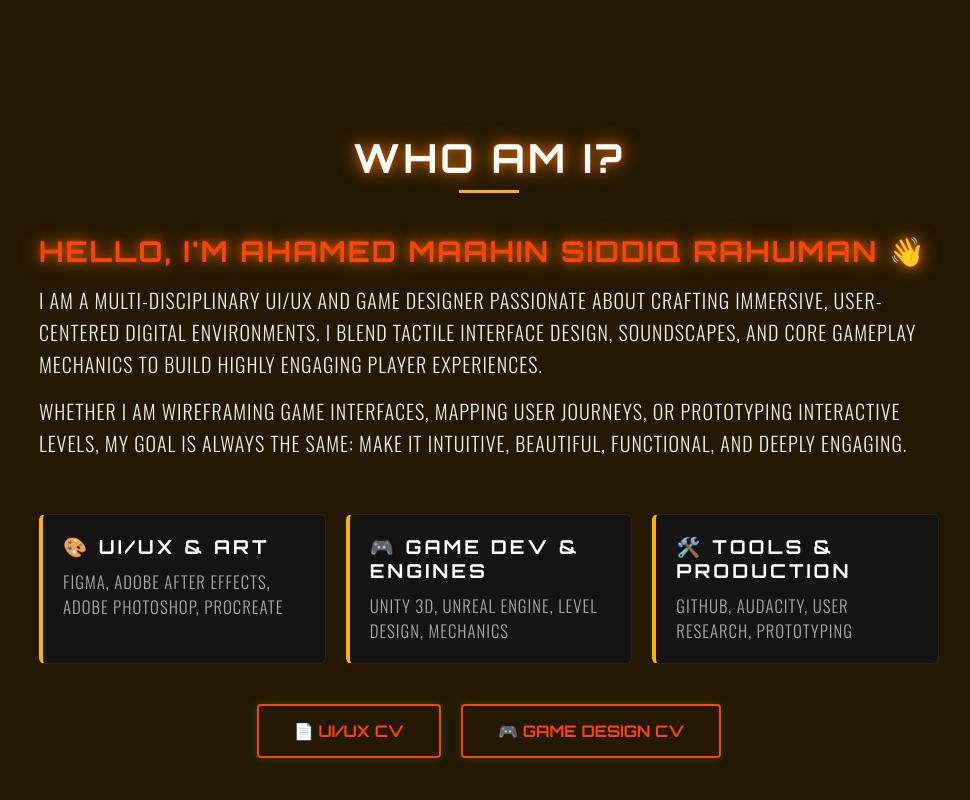
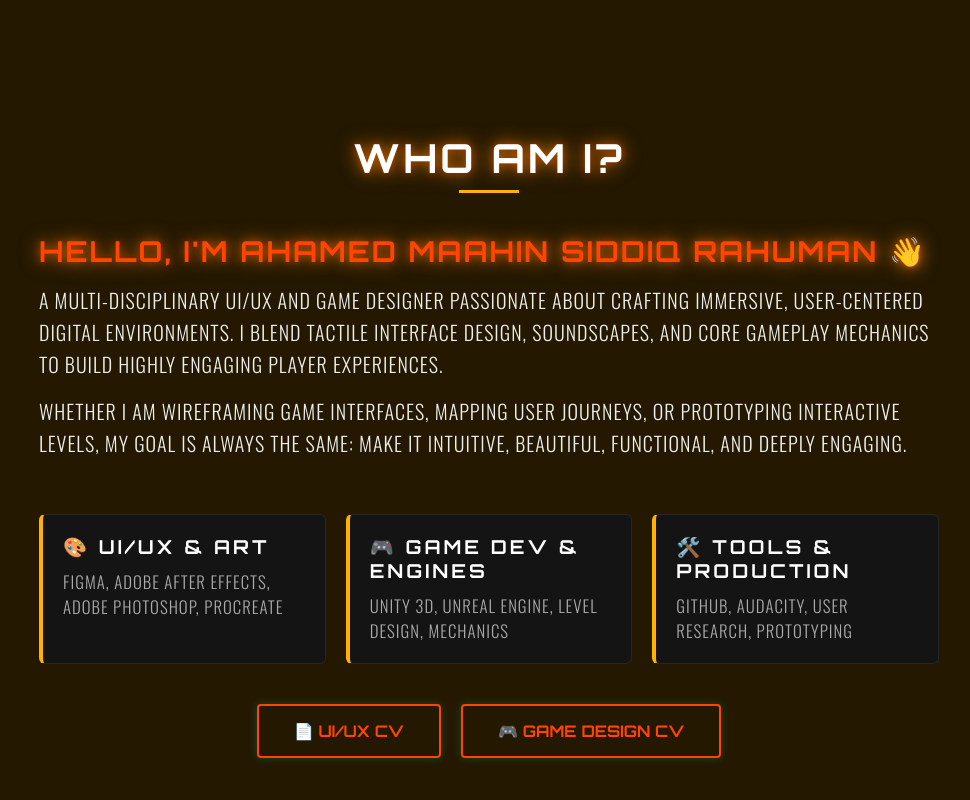
Before and after one commit to AM751/iAM751-s-Portfolio, a plain HTML site: page index.html in a window 1280 px wide. Shown: the part 3857-4657 px from the top of the page, without its empty margins (151-1121 px from the left). Drawn offline with nearby package versions, Linux system fonts and the light colour scheme.

Commit message:
About me Description - UPDATE:
Now the description starts with A MULTI-DISCIPLINARY..... instead of I am

```diff
--- a/index.html
+++ b/index.html
@@ -648,7 +648,7 @@
             <div class="about-bio">
                 <h3>Hello, I'm AHAMED MAAHIN SIDDIQ RAHUMAN 👋</h3>
                 <p>
-                    I am a multi-disciplinary UI/UX and Game Designer passionate about crafting immersive, user-centered digital environments. I blend tactile interface design, soundscapes, and core gameplay mechanics to build highly engaging player experiences.
+                    A multi-disciplinary UI/UX and Game Designer passionate about crafting immersive, user-centered digital environments. I blend tactile interface design, soundscapes, and core gameplay mechanics to build highly engaging player experiences.
                 </p>
                 <p>
                     Whether I am wireframing game interfaces, mapping user journeys, or prototyping interactive levels, my goal is always the same: make it intuitive, beautiful, functional, and deeply engaging.
```
